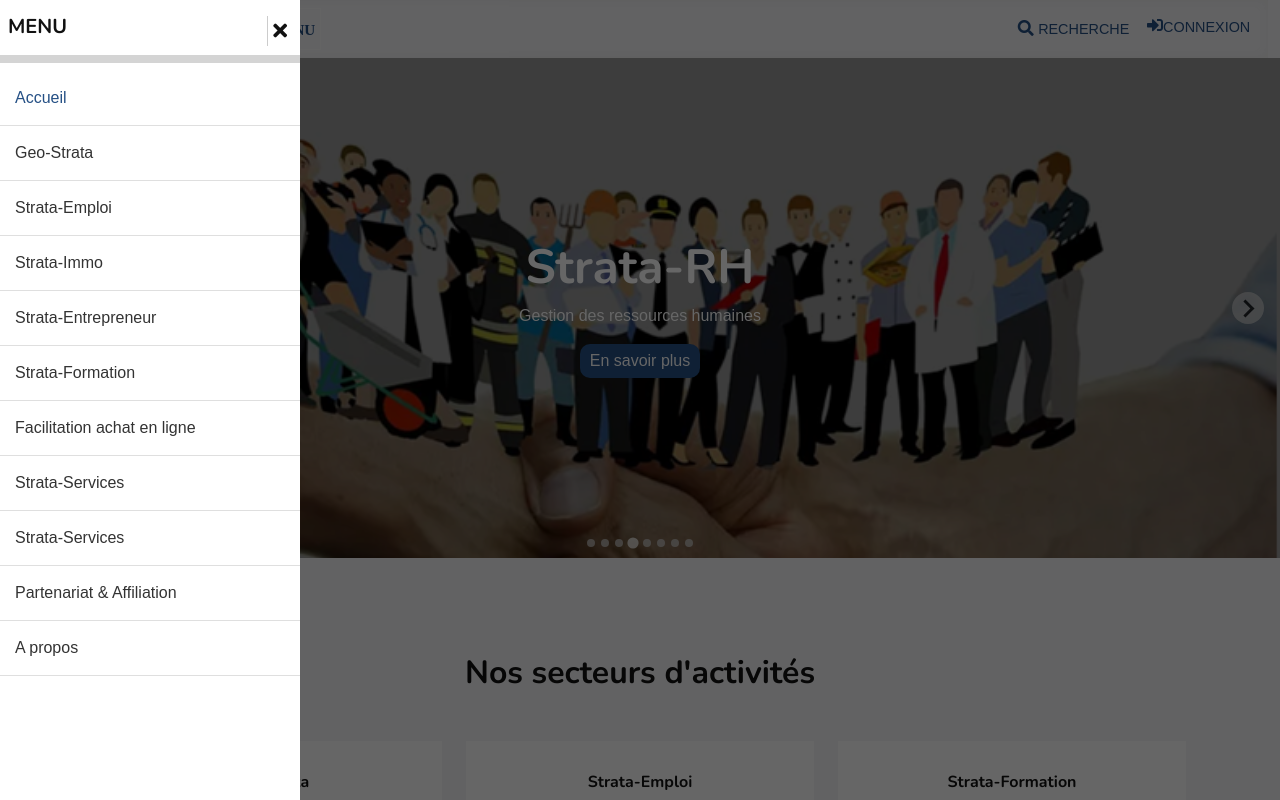
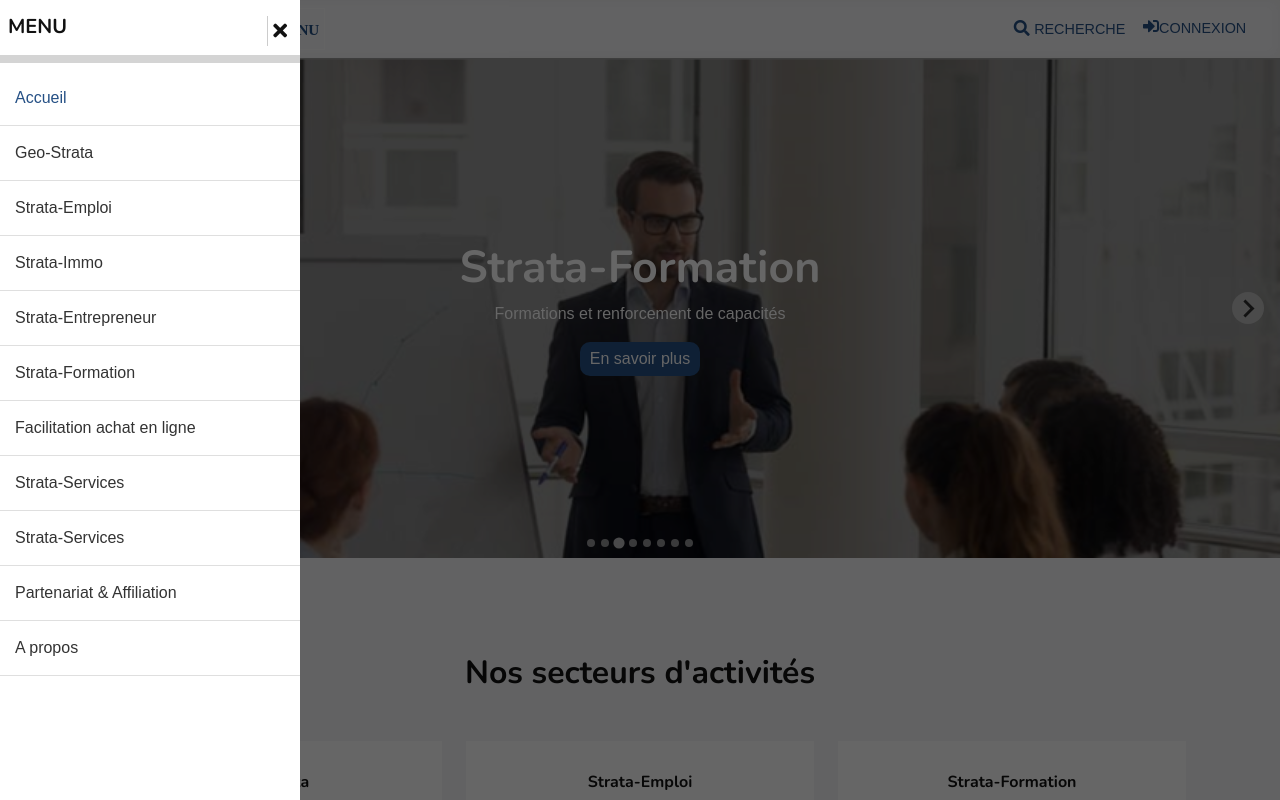
Before and after one commit to ghennysoft/strata, a Django app: page / in a window 1280 px wide, after a click on "MENU". Run offline with Django 4.2, Linux system fonts and the light colour scheme; some libraries are stand-ins or nearby versions.

Commit message:
Carousel

```diff
--- a/static/css/cssFiles.css
+++ b/static/css/myFiles.css
@@ -112,6 +112,7 @@
 /*** Navbar Start ***/
 .navbar {
     box-shadow: inset 0px 0px 10px 1px #eee;
+    padding: 0.5rem 0px;
 }
 
 .navbar .navbar-nav {
@@ -156,6 +157,10 @@
 }
 
 @media (min-width: 992px) {
+    .navbar {
+        padding: 0.5rem 1rem;
+    }
+
     .navbar .nav-item .dropdown-menu {
         display: block;
         visibility: hidden;
@@ -207,8 +212,10 @@
 }
 
 #navbarCollapse .navbar-nav{
+    position: absolute;
     width: 300px;
     height: 100%;
+    z-index: 999;
 }
 
 .navbar .buttons img {
@@ -225,76 +232,8 @@
 
 /*** Carousel Start ***/
 
-.carousel-item {
-    position: relative;
-}
-
-.carousel-item::after {
-    content: "";
-    position: absolute;
-    width: 100%;
-    height: 100%;
-    top: 0;
-    right: 0;
-    background: rgba(0, 0, 0, .2);
-}
-
-.carousel-caption {
-    height: 100%;
-    display: flex;
-    align-items: center;
-    text-align: start;
-    z-index: 1;
-
-    position: absolute;
-    right: 5% !important;
-    left: 5% !important;
-    padding-top: 1.25rem;
-    width: 100%;
-}
-
-.carousel-control-prev {
-    width: 80px;
-    height: 60px;
-    position: absolute;
-    top: 50%;
-    left: 0;
-    background: var(--bs-primary);
-    border-radius: 0 30px 30px 0;
-    transition: .5s;
-    opacity: 1;
-}
-
-
-.carousel-control-next {
-    width: 80px;
-    height: 60px;
-    position: absolute;
-    top: 50%;
-    right: 0;
-    background: var(--bs-primary);
-    border-radius: 30px 0 0 30px;
-    transition: .5s;
-    opacity: 1;
-}
-
-#carouselId .carousel-indicators li,
-#carouselId .carousel-indicators li {
-    width: 24px;
-    height: 24px;
-    background: var(--bs-dark);
-    border: 2px solid var(--bs-primary);
-    border-radius: 24px;
-    margin: 0 10px 30px 10px;
-}
-
-#carouselId .carousel-indicators li.active {
-    background: var(--bs-primary) !important;
-}
-
-.hero-section {
-    height: 450px;
-    overflow: hidden;
+.hero-content .title {
+    font-size: 2.8rem;
 }
 
 .hero-content .item {
--- a/strata/settings.py
+++ b/strata/settings.py
@@ -121,8 +121,8 @@
 # https://docs.djangoproject.com/en/4.2/howto/static-files/
 
 STATIC_URL = 'static/'
-STATICFILES_DIRS = [ BASE_DIR / 'static' ]
-STATIC_ROOT = os.path.join(BASE_DIR, 'staticfiles')
+STATICFILES_DIRS = [ BASE_DIR / 'statics' ]
+STATIC_ROOT = os.path.join(BASE_DIR, 'static')
 
 MEDIA_ROOT = os.path.join(BASE_DIR, 'media')
 MEDIA_URL = '/media/'
--- a/templates/home/base.html
+++ b/templates/home/base.html
@@ -10,7 +10,7 @@
     <body>
 
         <!-- Navbar Start -->
-        <div class="container-fluid">
+        <div class="container-fluid p-0 ">
             <nav class="navbar navbar-dark  align-items-center">
                 <div class="d-flex">
                     <a href="{% url 'home:home' %}" class="d-flex align-items-center navbar-brand ">
@@ -45,7 +45,7 @@
                     </div>
                 </div>
 
-                <div class="buttons d-flex">
+                <div class="buttons d-flex align-items-center">
                     <a href="#r" class="top-search-btn"><i class="fa fa-search"></i> <span class="d-none d-md-inline"> RECHERCHE</span></a> &nbsp;&nbsp;&nbsp;&nbsp;
                     {% if user.is_authenticated %}
                     <a href="{% url 'accounts:profile' request.user.pk %}"><i class="fa fa-user"></i> <span class="d-none d-md-inline"> PROFILE</span></a> &nbsp;&nbsp;&nbsp;&nbsp;
@@ -551,7 +551,7 @@
         <script>
             document.addEventListener('DOMContentLoaded', function(){
                 var splide = new Splide('.hero-content', {
-                    start: 1,
+                    type: "loop",
                     perPage: 1,
                     autoplay: true,
                     interval: 3000,
--- a/templates/includes/css.html
+++ b/templates/includes/css.html
@@ -28,4 +28,4 @@
         <link href="{% static 'css/bootstrap.min.css' %}" rel="stylesheet">
 
         <!-- Template Stylesheet -->
-        <link href="{% static 'css/cssFiles.css' %}" rel="stylesheet">
+        <link href="{% static 'css/myFiles.css' %}" rel="stylesheet">
--- a/templates/includes/home_carousel.html
+++ b/templates/includes/home_carousel.html
@@ -5,57 +5,57 @@
     <div class="splide__track">
         <div class="splide__list">
             <div class="item splide__slide" style="background-image: url(../../static/img/geo-strata.png); background-size: cover;">
-                <div class="d-flex flex-column justify-content-center align-items-center text-white w-100 h-100" style="background-color: rgba(0, 0, 0, .4);">
-                    <h4 class="text-white mb-2" style="font-size: 3rem;">Geo-Strata</h4>
+                <div class="d-flex flex-column justify-content-center align-items-center px-2 text-white w-100 h-100" style="background-color: rgba(0, 0, 0, .4);">
+                    <h4 class="text-white mb-2 title">Geo-Strata</h4>
                     <p>Pour les études des sols, sous-sol et eau</p>
                     <a href="{% url 'home:etude_sol' %}">En savoir plus</a>
                 </div>
             </div>
             <div class="item splide__slide" style="background-image: url(../../static/img/emploi.jpg); background-size: cover;">
-                <div class="d-flex flex-column justify-content-center align-items-center text-white w-100 h-100" style="background-color: rgba(0, 0, 0, .4);">
-                    <h4 class="text-white mb-2" style="font-size: 3rem;">Strata-Emploi</h4>
+                <div class="d-flex flex-column justify-content-center align-items-center px-2 text-white w-100 h-100" style="background-color: rgba(0, 0, 0, .4);">
+                    <h4 class="text-white mb-2 title">Strata-Emploi</h4>
                     <p>Facilitation et opportunités d’emploi et stages</p>
                     <a href="{% url 'home:emploi' %}">En savoir plus</a>
                 </div>
             </div>
             <div class="item splide__slide" style="background-image: url(../../static/img/strata-formation.png); background-size: cover;">
-                <div class="d-flex flex-column justify-content-center align-items-center text-white w-100 h-100" style="background-color: rgba(0, 0, 0, .4);">
-                    <h4 class="text-white mb-2" style="font-size: 3rem;">Strata-Formation</h4>
+                <div class="d-flex flex-column justify-content-center align-items-center px-2 text-white w-100 h-100" style="background-color: rgba(0, 0, 0, .4);">
+                    <h4 class="text-white mb-2 title">Strata-Formation</h4>
                     <p>Formations et renforcement de capacités</p>
                     <a href="{% url 'home:formation' %}">En savoir plus</a>
                 </div>
             </div>
             <div class="item splide__slide" style="background-image: url(../../static/img/strata-rh.png); background-size: cover;">
-                <div class="d-flex flex-column justify-content-center align-items-center text-white w-100 h-100" style="background-color: rgba(0, 0, 0, .4);">
-                    <h4 class="text-white mb-2" style="font-size: 3rem;">Strata-RH</h4>
+                <div class="d-flex flex-column justify-content-center align-items-center px-2 text-white w-100 h-100" style="background-color: rgba(0, 0, 0, .4);">
+                    <h4 class="text-white mb-2 title">Strata-RH</h4>
                     <p>Gestion des ressources humaines</p>
                     <a href="{% url 'home:emploi' %}">En savoir plus</a>
                 </div>
             </div>
             <div class="item splide__slide" style="background-image: url(../../static/img/immo.webp); background-size: cover;">
-                <div class="d-flex flex-column justify-content-center align-items-center text-white w-100 h-100" style="background-color: rgba(0, 0, 0, .4);">
-                    <h4 class="text-white mb-2" style="font-size: 3rem;">Strata-Immo</h4>
+                <div class="d-flex flex-column justify-content-center align-items-center px-2 text-white w-100 h-100" style="background-color: rgba(0, 0, 0, .4);">
+                    <h4 class="text-white mb-2 title">Strata-Immo</h4>
                     <p>Business et investissements immobilier</p>
                     <a href="{% url 'home:immobilier' %}">En savoir plus</a>
                 </div>
             </div>
             <div class="item splide__slide" style="background-image: url(../../static/img/strata-formation.png); background-size: cover;">
-                <div class="d-flex flex-column justify-content-center align-items-center text-white w-100 h-100" style="background-color: rgba(0, 0, 0, .4);">
-                    <h4 class="text-white mb-2" style="font-size: 3rem;">Strata-Service</h4>
+                <div class="d-flex flex-column justify-content-center align-items-center px-2 text-white w-100 h-100" style="background-color: rgba(0, 0, 0, .4);">
+                    <h4 class="text-white mb-2 title">Strata-Service</h4>
                     <p>Prestation des services et main d'œuvre</p>
                     <a href="{% url 'home:service' %}">En savoir plus</a>
                 </div>
             </div>
             <div class="item splide__slide" style="background-image: url(../../static/img/strata_entrepreneur.jpg); background-size: cover;">
-                <div class="d-flex flex-column justify-content-center align-items-center text-white w-100 h-100" style="background-color: rgba(0, 0, 0, .4);">
-                    <h4 class="text-white mb-2" style="font-size: 3rem;">Strata-Entrepreneur</h4>
+                <div class="d-flex flex-column justify-content-center align-items-center px-2 text-white w-100 h-100" style="background-color: rgba(0, 0, 0, .4);">
+                    <h4 class="text-white mb-2 title">Strata-Entrepreneur</h4>
                     <p>L'orientation et assistance entrepreneurial.</p>
                     <a href="{% url 'home:entrepreneur' %}">En savoir plus</a>
                 </div>
             </div>
             <div class="item splide__slide" style="background-image: url(../../static/img/partenariat.jpg); background-size: cover;">
-                <div class="d-flex flex-column justify-content-center align-items-center text-white w-100 h-100" style="background-color: rgba(0, 0, 0, .4);">
-                    <h4 class="text-white mb-2" style="font-size: 3rem;">Partenariat et affiliation</h4>
+                <div class="d-flex flex-column justify-content-center align-items-center px-2 text-white w-100 h-100" style="background-color: rgba(0, 0, 0, .4);">
+                    <h4 class="text-white mb-2 title">Partenariat et affiliation</h4>
                     <p>Strata et ses partenaires</p>
                     <a href="{% url 'home:entrepreneur' %}">En savoir plus</a>
                 </div>
```
Also changed, not shown: other parts of static/css/myFiles.css (+4 -163 lines).
